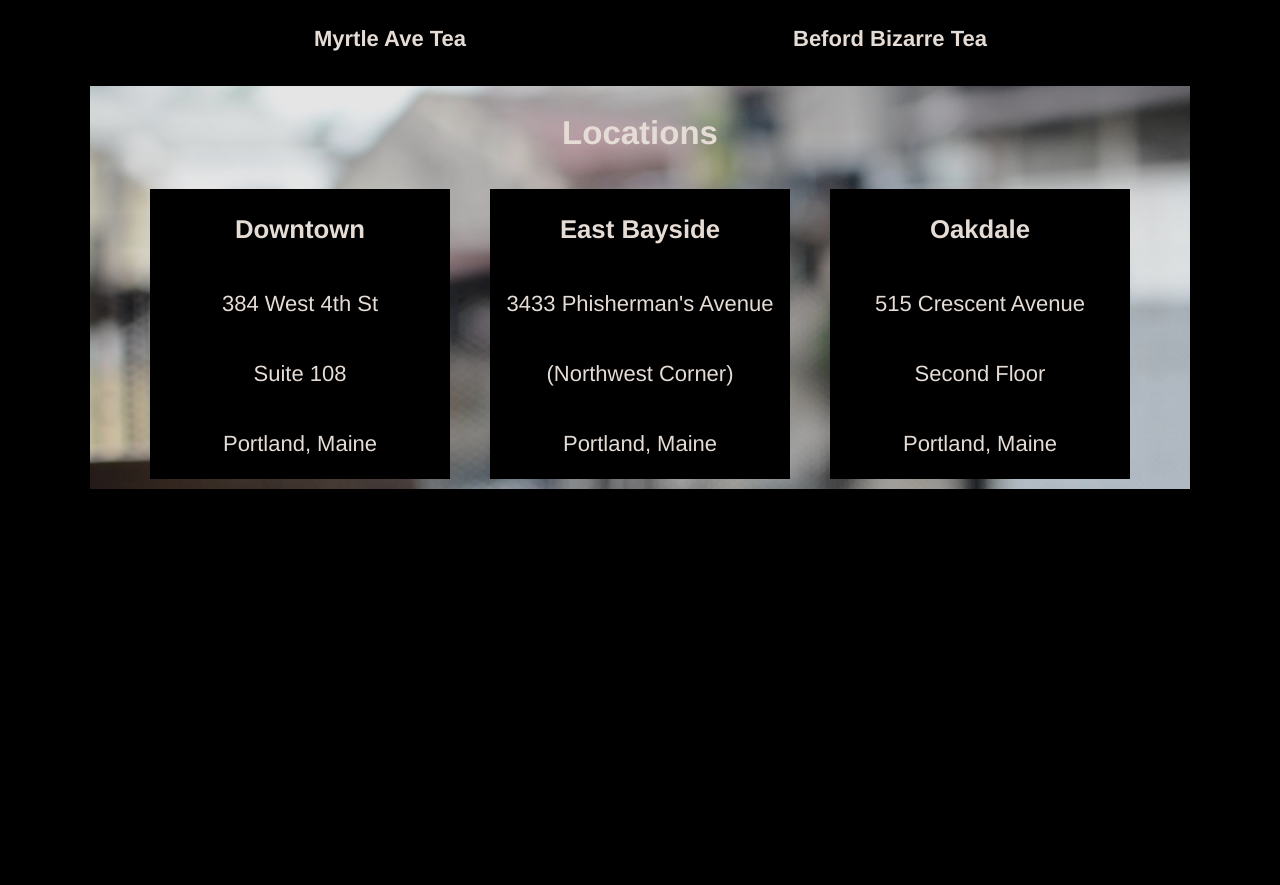
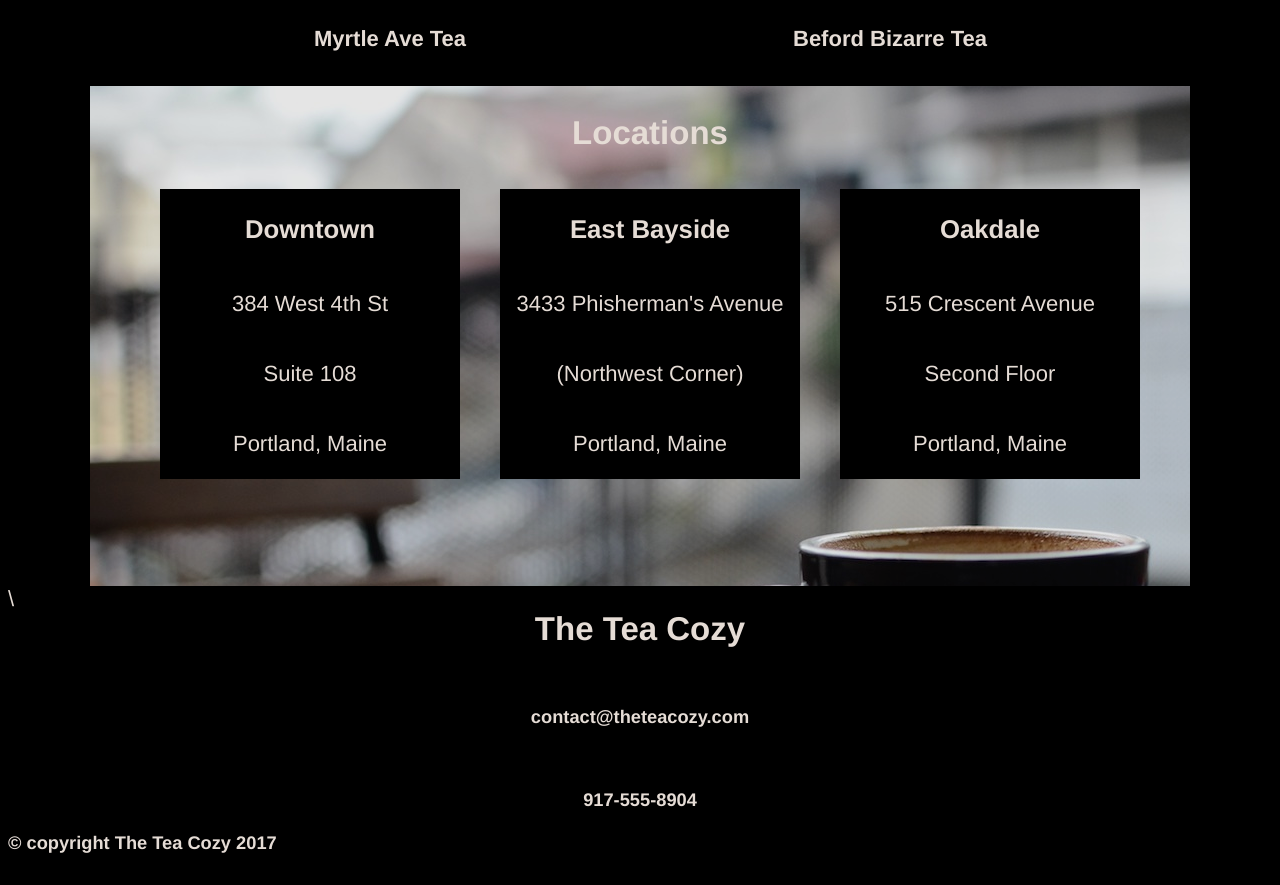
Before and after one commit to johmert/TeaCozy, a plain HTML site: page index.html in a window 1280 px wide. Shown: the part 1388-2273 px from the top of the page. Before the commit the page ends 1885 px from the top, so only its background shows below. Drawn offline with Linux system fonts and the light colour scheme.

Commit message:
footer structure

```diff
--- a/index.html
+++ b/index.html
@@ -73,6 +73,12 @@
           </div>
         </div>
       </div>
+    </div>\
+    <div class="footer">
+      <h2>The Tea Cozy</h2>
+      <h5>contact@theteacozy.com</h5>
+      <h5>917-555-8904</h5>
     </div>
+    <h5 class="copyright">&copy; copyright The Tea Cozy 2017</h5>
   </body>
 </html>
--- a/resources/css/style.css
+++ b/resources/css/style.css
@@ -107,16 +107,12 @@ nav a {
   background-image: url("../images/img-locations-background.jpg");
   display: flex;
   flex-direction: column;
-  justify-content: center;
+  justify-content: flex-start;
   align-items: center;
+  height: 500px;
   width: 1100px;
   margin: auto;
   padding-top 70px;
-}
-
-#locations .content {
-  display: flex;
-  flex-direction: row;
 }
 
 .location {
@@ -129,3 +125,28 @@ nav a {
   justify-content: center;
   align-items: center;
 }
+
+#locations .content {
+  display: flex;
+  flex-direction: row;
+  margin-left: 50px;
+  margin-right: 50px;
+}
+
+.location h2 {
+  margin: 5px;
+}
+
+.footer {
+  display: flex;
+  flex-direction: column;
+  justify-content: center;
+  align-items: center;
+  height: 200px;
+}
+
+.copyright {
+  display: flex;
+  align-items: flex-start;
+  margin-top: 20px;
+}
```
